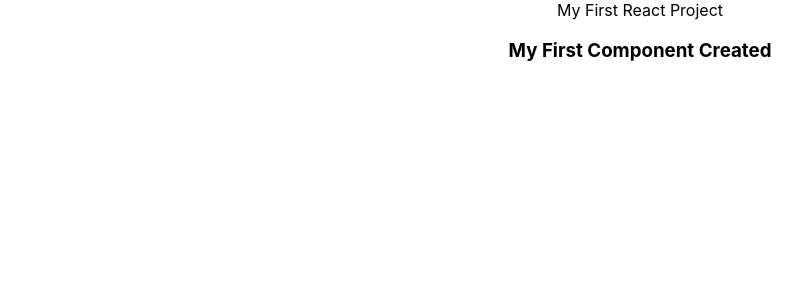
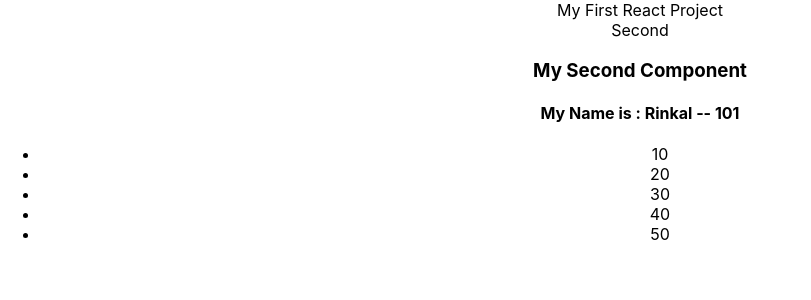
Before and after one commit to RinkalAdesaraTops/30Nov_TTS_Reactjs_8.30to10, a React (Create React App) app: page / in a window 1280 px wide. Shown: the top 300 px of the page, without its empty margins (0-811 px from the left). Built offline with nearby package versions, Linux system fonts and the light colour scheme.

Commit message:
jsx,list&keys

```diff
--- a/src/App.js
+++ b/src/App.js
@@ -1,12 +1,14 @@
-import logo from './logo.svg';
 import './App.css';
 import FirstComponent from './Components/FirstComponent';
+import Second from './Components/Second';
 
 function App() {
+  const arr = [10,20,30,40,50]
   return (
     <div className="App">
       My First React Project
-      <FirstComponent />
+      {/* <FirstComponent /> */}
+      <Second myname="Rinkal" id="101" myarray={arr}/>
 
     </div>
   );
--- a/src/Components/FirstComponent.jsx
+++ b/src/Components/FirstComponent.jsx
@@ -2,9 +2,25 @@
 
 // }
 const FirstComponent = ()=>{
+    let a = "10"
+    const cube = (b)=>{
+        //let b=5
+        console.log('cube func calling..'+(b*b*b));
+        //  return b*b*b;
+    }
+    const myCustomStyle = {
+        backgroundColor:'yellow',
+        color:'blue'
+    }
     return(
         <div>
-            <h3>My First Component Created</h3>
+            <h3 style={{color:'red'}}>My First Component Created</h3>
+            <h4>A is - {a}</h4>
+            <h4 style={myCustomStyle}>Add is - {10+20}</h4>
+            <h4>Cube is </h4>
+
+            {/* <button onClick={cube}>Cube</button> */}
+            <button onClick={()=>cube(6)}>Cube</button>
         </div>
     )
 }
--- /dev/null
+++ b/src/Components/Second.jsx
@@ -0,0 +1,21 @@
+import React,{Fragment} from 'react'
+
+const Second = (props) => {
+    const listData = props.myarray.map((i,index)=>{
+                        return <li key={index}>{i}</li>
+                    })
+
+  return (
+
+    <>
+    <div>Second</div>
+    <h3>My Second Component</h3>
+    <h4>My Name is :  {props.myname} -- {props.id}</h4>
+    <ul>
+        {listData}
+    </ul>
+    </>
+  )
+}
+
+export default Second
```
